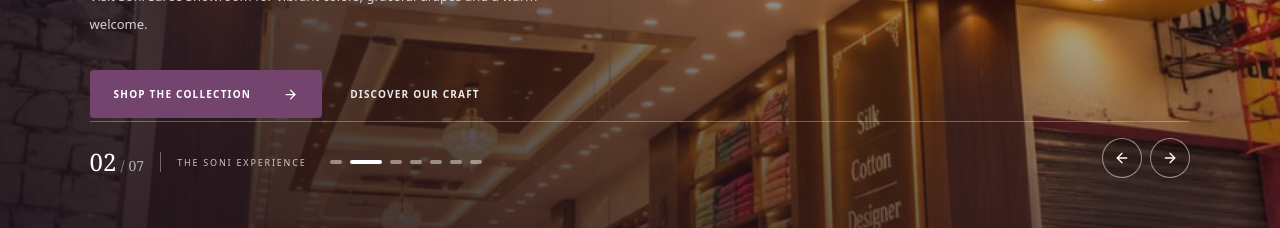
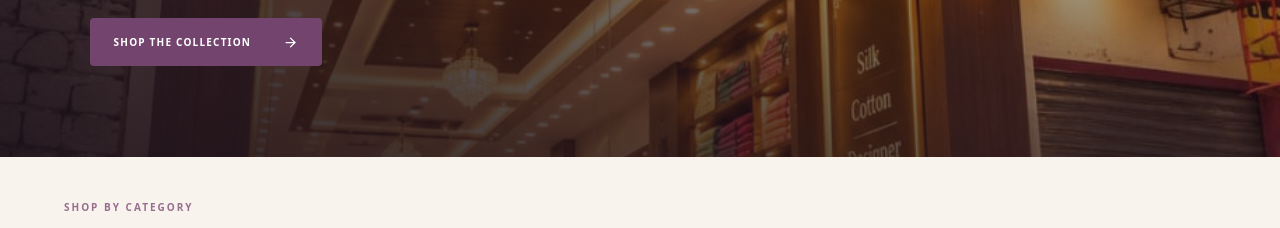
Before and after one commit to yogi-verma/SoniSareeShowroom, a Next.js app: page / in a window 1280 px wide. Shown: the part 443-671 px from the top of the page. Built offline with nearby package versions, Linux system fonts and the light colour scheme.

Commit message:
css fixes

```diff
--- a/app/components/Hero/Hero.tsx
+++ b/app/components/Hero/Hero.tsx
@@ -11,7 +11,8 @@ const slides = [
     eyebrow: "WELCOME TO SONI",
     title: "A world of",
     accent: "beautiful drapes.",
-    description: "Step into our showroom and discover sarees chosen to make your most meaningful moments unforgettable.",
+    description:
+      "Step into our showroom and discover sarees chosen to make your most meaningful moments unforgettable.",
     image: mainPhoto,
     alt: "Inside the Soni Saree Showroom, with sarees on display",
     category: "OUR SHOWROOM",
@@ -20,7 +21,8 @@ const slides = [
     eyebrow: "YOUR SAREE STORY",
     title: "Tradition,",
     accent: "made yours.",
-    description: "Visit Soni Saree Showroom for vibrant colors, graceful drapes and a warm welcome.",
+    description:
+      "Visit Soni Saree Showroom for vibrant colors, graceful drapes and a warm welcome.",
     image: innerPhoto,
     alt: "The Soni Saree Showroom entrance and storefront",
     category: "THE SONI EXPERIENCE",
@@ -29,7 +31,8 @@ const slides = [
     eyebrow: "TIMELESS ELEGANCE",
     title: "Beautiful Sarees",
     accent: "for every story.",
-    description: "Heirloom-worthy weaves, chosen to make your most meaningful moments unforgettable.",
+    description:
+      "Heirloom-worthy weaves, chosen to make your most meaningful moments unforgettable.",
     image: "photo-1610030469983-98e550d6193c",
     alt: "Model in a richly woven purple and gold saree",
     category: "THE SAREE EDIT",
@@ -38,7 +41,8 @@ const slides = [
     eyebrow: "CRAFTED TO BE REMEMBERED",
     title: "A little more",
     accent: "occasion-ready.",
-    description: "Statement suits with the fine details, beautiful colors, and graceful drape you love.",
+    description:
+      "Statement suits with the fine details, beautiful colors, and graceful drape you love.",
     image: "photo-1705921290980-6a644d2828ed",
     alt: "Model wearing a mint green embroidered Indian suit",
     category: "THE SUIT EDIT",
@@ -47,7 +51,8 @@ const slides = [
     eyebrow: "WOVEN WITH HERITAGE",
     title: "Tradition,",
     accent: "made yours.",
-    description: "Discover the artistry of Indian textiles in colors that feel distinctly you.",
+    description:
+      "Discover the artistry of Indian textiles in colors that feel distinctly you.",
     image: "photo-1717835735088-4c821959bdaa",
     alt: "Model wearing a red and gold traditional saree",
     category: "THE SAREE EDIT",
@@ -56,7 +61,8 @@ const slides = [
     eyebrow: "A FRESH TAKE ON FESTIVE",
     title: "Grace in",
     accent: "every detail.",
-    description: "Meet expressive Indian occasion wear made for celebrations big and small.",
+    description:
+      "Meet expressive Indian occasion wear made for celebrations big and small.",
     image: "photo-1742800767764-479556a4d8a5",
     alt: "Model in a red floral Indian suit with a flowing dupatta",
     category: "THE SUIT EDIT",
@@ -65,12 +71,12 @@ const slides = [
     eyebrow: "DRESSED IN COLOR",
     title: "The art of",
     accent: "being you.",
-    description: "From first glance to final drape, find a look that feels like your own.",
+    description:
+      "From first glance to final drape, find a look that feels like your own.",
     image: "photo-1753981031189-27bb7bd1c079",
     alt: "Model wearing an ornate green silk saree",
     category: "THE SAREE EDIT",
   },
-
 ];
 
 const imageUrl = (id: string) =>
@@ -99,12 +105,16 @@ export default function Hero() {
       id="home"
       aria-roledescription="carousel"
       aria-label="Featured sarees and suits"
-      className="relative isolate flex min-h-[650px] items-center overflow-hidden bg-[#211821] text-white md:min-h-[720px]"
+      className="relative isolate flex min-h-[650px] items-center overflow-hidden bg-[#211821] text-white md:min-h-[600px]"
     >
       {slides.map((slide, index) => (
         <Image
           key={`slide-${index}`}
-          src={typeof slide.image === "string" ? imageUrl(slide.image) : slide.image}
+          src={
+            typeof slide.image === "string"
+              ? imageUrl(slide.image)
+              : slide.image
+          }
           alt={index === activeSlide ? slide.alt : ""}
           aria-hidden={index !== activeSlide}
           fill
@@ -123,7 +133,7 @@ export default function Hero() {
       <div className="absolute inset-0 bg-gradient-to-r from-[#1b111b]/85 via-[#1b111b]/50 to-[#1b111b]/10" />
       <div className="absolute inset-0 bg-gradient-to-t from-[#1b111b]/55 via-transparent to-black/30" />
 
-      <div className="relative mx-auto flex w-full max-w-[1440px] flex-col px-[7%] pb-20 pt-36 md:pb-24 md:pt-40">
+      <div className="relative mx-auto flex w-full max-w-[1440px] flex-col px-[7%] pb-20 pt-36 md:pb-20 md:pt-40">
         <div className="max-w-2xl">
           <div className="mb-5 flex items-center gap-3 text-[9px] font-semibold tracking-[0.24em] text-[#e9c9dc] sm:text-[10px]">
             <span className="h-px w-8 bg-[#d9b5cf]" />
@@ -155,26 +165,10 @@ export default function Hero() {
                 size={15}
               />
             </a>
-            <a
-              href="#collections"
-              className="inline-flex min-h-12 items-center px-4 text-[10px] font-semibold tracking-[0.12em] text-white/90 transition hover:text-white"
-            >
-              DISCOVER OUR CRAFT
-            </a>
           </div>
         </div>
 
-        <div className="absolute bottom-7 left-[7%] right-[7%] flex items-end justify-between border-t border-white/30 pt-4 md:bottom-9">
-          <div className="flex items-center gap-4">
-            <span className="font-serif text-2xl tabular-nums text-white">
-              0{activeSlide + 1}
-              <span className="mx-1 text-sm text-white/50">/</span>
-              <span className="text-sm text-white/60">0{slides.length}</span>
-            </span>
-            <span className="hidden h-5 w-px bg-white/35 sm:block" />
-            <span className="hidden text-[9px] font-medium tracking-[0.2em] text-white/75 sm:block">
-              {current.category}
-            </span>
+        {/* <div className="absolute bottom-7 left-[7%] right-[7%] flex items-end justify-between md:bottom-9">
           <div className="ml-1 flex items-center gap-1.5 sm:ml-2 sm:gap-2">
             {slides.map((slide, index) => (
               <button
@@ -191,27 +185,7 @@ export default function Hero() {
               />
             ))}
           </div>
-          </div>
-
-          <div className="flex gap-2">
-            <button
-              type="button"
-              aria-label="Previous slide"
-              onClick={showPrevious}
-              className="grid h-10 w-10 place-items-center rounded-full border border-white/50 bg-black/10 text-white transition hover:border-white hover:bg-white/15"
-            >
-              <FiArrowLeft aria-hidden="true" size={16} />
-            </button>
-            <button
-              type="button"
-              aria-label="Next slide"
-              onClick={showNext}
-              className="grid h-10 w-10 place-items-center rounded-full border border-white/50 bg-black/10 text-white transition hover:border-white hover:bg-white/15"
-            >
-              <FiArrowRight aria-hidden="true" size={16} />
-            </button>
-          </div>
-        </div>
+        </div> */}
       </div>
     </section>
   );
```
Lines whose indentation alone changed are shown as unchanged.
